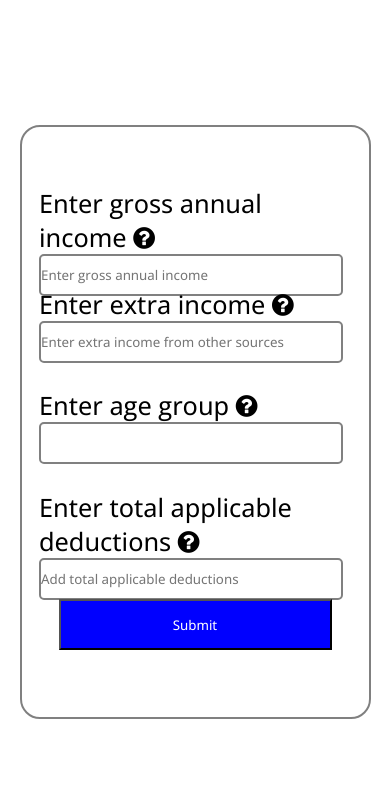
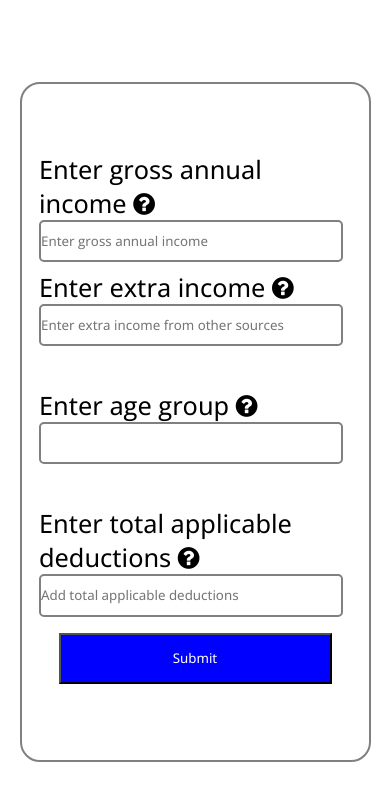
Before and after one commit to sathwiksakilam/Tax_calculator, a plain HTML site: page index.html in a window 390 px wide. Drawn offline with nearby package versions, Linux system fonts and the light colour scheme.

Commit message:
media-query-commit

```diff
--- a/mediaquery.css
+++ b/mediaquery.css
@@ -1,5 +1,5 @@
 
-@media only screen and (max-width: 768px) {
+@media only screen and (max-width: 800px) {
     #tax_calc_in {
       width: 80vw;
       height: auto;
@@ -8,7 +8,7 @@
 
     .inner_box {
       width: 70vw;
-      margin: 2vh 0;
+      margin: 3vh 0;
     }
 
     .input_box {
```
